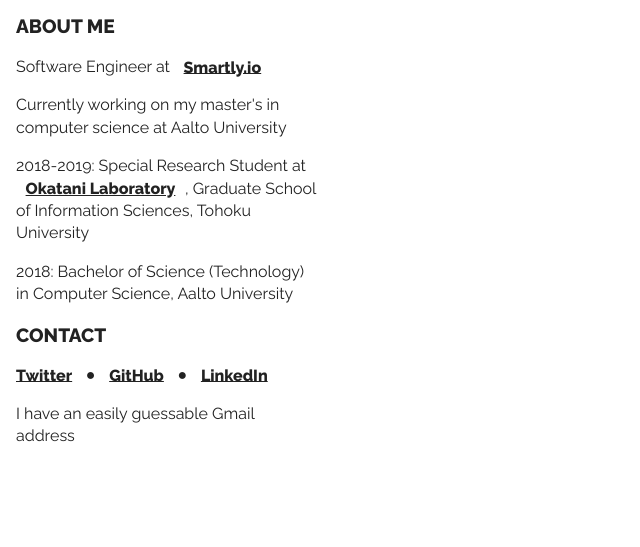
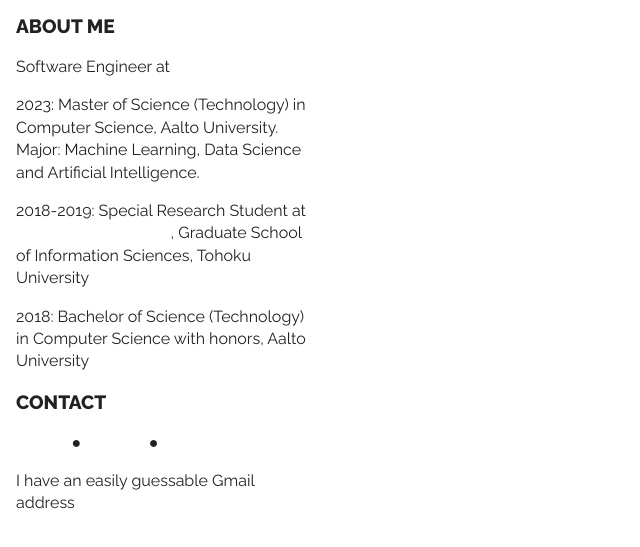
Before and after one commit to davissorenson/davissorenson.github.io, a plain HTML site: page index.html in a window 1280 px wide. Shown: the part 77-624 px from the top of the page, without its empty margins (0-640 px from the left). Drawn offline with Linux system fonts and the light colour scheme.

Commit message:
Update content and CSS

```diff
--- a/css/main.css
+++ b/css/main.css
@@ -120,9 +120,10 @@ h2 {
 }
 
 a {
-  color: inherit;
+  color: white;
   font-weight: 800;
-  padding: 0.6em;
+  padding: 0.15em;
+  background-color: 0.15em;
 }
 
 #contact-links a:first-of-type {
--- a/index.html
+++ b/index.html
@@ -38,8 +38,8 @@
 
         <p>Software Engineer at <a href="https://smartly.io">Smartly.io</a></p>
         <p>
-          Currently working on my master's in computer science at Aalto
-          University
+          2023: Master of Science (Technology) in Computer Science, Aalto University.
+          Major: Machine Learning, Data Science and Artificial Intelligence.
         </p>
         <p>
           2018-2019: Special Research Student at
@@ -49,7 +49,7 @@
         </p>
 
         <p>
-          2018: Bachelor of Science (Technology) in Computer Science, Aalto
+          2018: Bachelor of Science (Technology) in Computer Science with honors, Aalto
           University
         </p>
 
```
